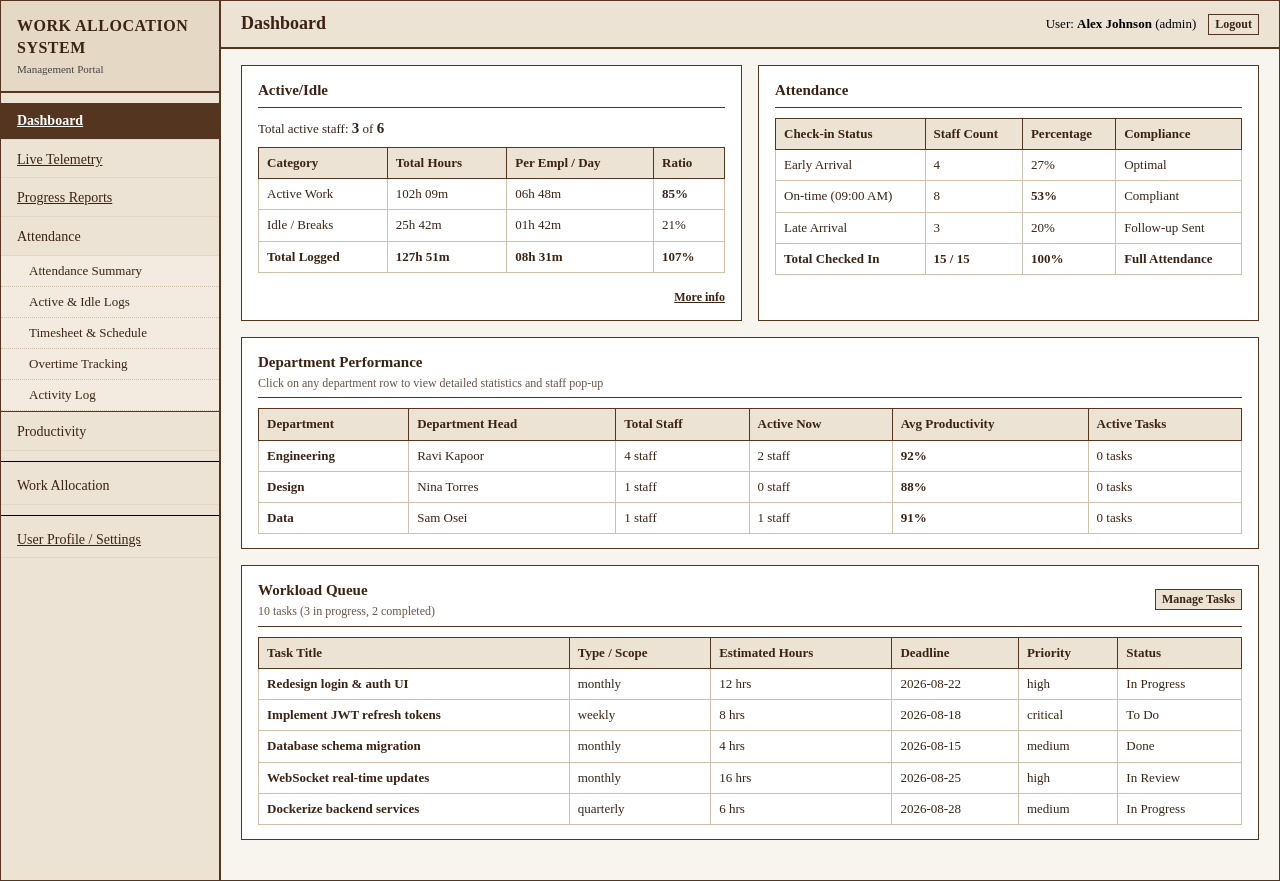
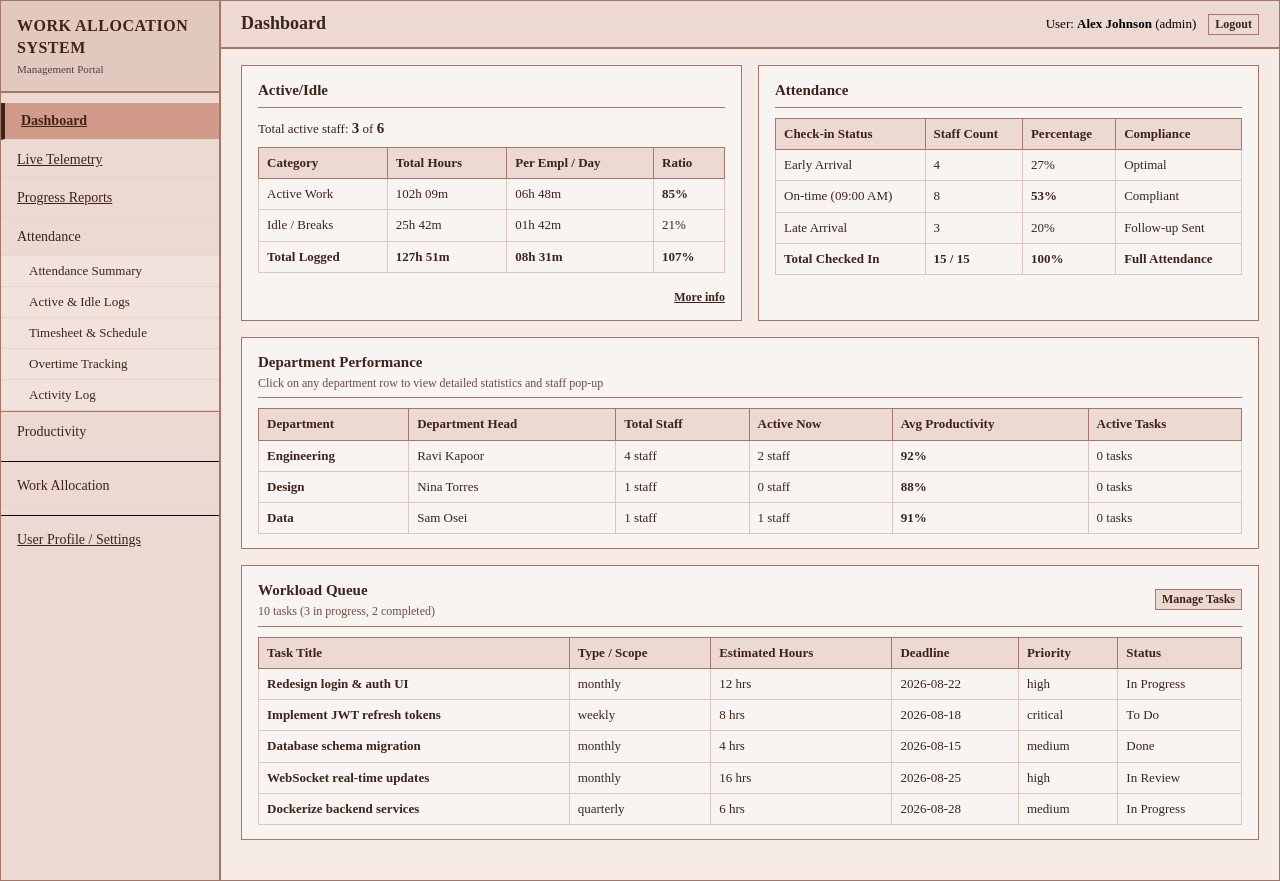
Before and after one commit to BhavyaJain-code/real-time-work-allocation-system, a React (Vite) app in the folder frontend/: page /login in a window 1280 px wide. Both pictures are taken after typing "name@example.com", "Sample123" into the empty fields and a click on the button "Sign In". Built offline with nearby package versions, Linux system fonts and the light colour scheme.

Commit message:
Update color palette to exact custom hex codes (#F7F4F1, #F6EBE7, #ECD9D2, #E0C5BB, #D29A89) with brown typography

```diff
--- a/frontend/src/index.css
+++ b/frontend/src/index.css
@@ -1,30 +1,35 @@
 /* =========================================================
-   BROWN & BEIGE CLASSIC MINIMALIST THEME
-   Typography: Times New Roman
+   CUSTOM PALETTE THEME
    Palette:
-     - Deep Warm Brown: #3b2314
-     - Mocha / Cocoa Brown: #543620
-     - Deep Accent Brown: #2a170a
-     - Soft Warm Beige (Page BG): #f8f4ee
-     - Light Cream Beige (Sidebar/Topbar/Headers): #ede3d4
-     - Warm Ivory Surface (Cards/Tables): #ffffff
-     - Sand / Tan Borders: #cfbfad
-     - Dark Border: #543620
+     - #F7F4F1: Surface & Card Background (Alabaster Cream)
+     - #F6EBE7: App Page Background (Soft Blush Beige)
+     - #ECD9D2: Sidebar / Topbar / Table Headers (Muted Rose Beige)
+     - #E0C5BB: Borders & Dividers (Dusty Rose Tan)
+     - #D29A89: Primary Buttons / Active Accents (Terracotta Rose)
+   Typography:
+     - Fonts: Times New Roman ('Times New Roman', Times, serif)
+     - Font Color: Deep Brown (#3E2319 / #5C3A2D)
    ========================================================= */
 
 :root {
-  --bg-page: #f8f4ee;
-  --bg-surface: #ffffff;
-  --bg-surface-tint: #ede3d4;
-  --bg-surface-subtle: #f3ece1;
-  --text-main: #3b2314;
-  --text-muted: #6b5344;
-  --border-dark: #543620;
-  --border-light: #cfbfad;
-  --border-subtle: #e3d7c8;
-  --primary-brown: #543620;
-  --primary-hover: #3a2010;
-  --secondary-bg: #ede3d4;
+  --palette-1: #F7F4F1;
+  --palette-2: #F6EBE7;
+  --palette-3: #ECD9D2;
+  --palette-4: #E0C5BB;
+  --palette-5: #D29A89;
+
+  --bg-page: #F6EBE7;
+  --bg-surface: #F7F4F1;
+  --bg-surface-tint: #ECD9D2;
+  --bg-surface-hover: #E8D3CB;
+  --text-main: #3E2319;
+  --text-muted: #6E4D40;
+  --border-dark: #A87667;
+  --border-light: #E0C5BB;
+  --border-subtle: #E8D4CC;
+  --primary-btn: #D29A89;
+  --primary-hover: #BF8573;
+  --secondary-bg: #ECD9D2;
 }
 
 * {
@@ -75,7 +80,7 @@ a:hover {
 }
 
 .wt-logo-box {
-  background-color: #e5d8c5;
+  background-color: #E2C9C0;
   padding: 14px 16px;
   border-bottom: 2px solid var(--border-dark);
   cursor: pointer;
@@ -112,21 +117,22 @@ a:hover {
 }
 
 .wt-menu-header:hover {
-  background-color: #dfceb7;
+  background-color: #DFCCC3;
 }
 
 .wt-menu-header.active {
-  background-color: var(--primary-brown);
-  color: #ffffff !important;
+  background-color: var(--primary-btn);
+  color: #3E2319 !important;
   font-weight: bold;
+  border-left: 4px solid #3E2319;
 }
 
 .wt-menu-header.active * {
-  color: #ffffff !important;
+  color: #3E2319 !important;
 }
 
 .wt-submenu {
-  background-color: #f3ebe0;
+  background-color: #F1E2DC;
   border-bottom: 1px solid var(--border-dark);
 }
 
@@ -141,13 +147,13 @@ a:hover {
 }
 
 .wt-submenu-item:hover {
-  background-color: #e2d2bd;
+  background-color: #E2C9C0;
   text-decoration: underline;
 }
 
 .wt-submenu-item.active {
-  background-color: var(--primary-brown);
-  color: #ffffff !important;
+  background-color: var(--primary-btn);
+  color: #3E2319 !important;
   font-weight: bold;
   text-decoration: none;
 }
@@ -273,7 +279,7 @@ a:hover {
 }
 
 /* =========================================================
-   DATA TABLES (Brown & Beige Academic Style)
+   DATA TABLES
    ========================================================= */
 .wt-table, table {
   width: 100%;
@@ -301,11 +307,11 @@ a:hover {
 }
 
 .wt-table tr:hover, table tr:hover {
-  background-color: #f7f1e7 !important;
+  background-color: #F1E5E0 !important;
 }
 
 .wt-table tr:hover td, table tr:hover td {
-  background-color: #f7f1e7 !important;
+  background-color: #F1E5E0 !important;
 }
 
 .wt-table-link {
@@ -316,11 +322,11 @@ a:hover {
 }
 
 .wt-table-link:hover {
-  color: var(--primary-brown);
+  color: #8C5343;
 }
 
 /* =========================================================
-   BUTTONS & CONTROLS (Brown & Beige)
+   BUTTONS & CONTROLS
    ========================================================= */
 .btn, button {
   display: inline-flex;
@@ -338,19 +344,19 @@ a:hover {
 }
 
 .btn:hover, button:hover {
-  background-color: var(--primary-brown);
-  color: #ffffff !important;
+  background-color: var(--primary-btn);
+  color: var(--text-main) !important;
 }
 
 .btn-primary {
-  background-color: var(--primary-brown);
-  color: #ffffff !important;
+  background-color: var(--primary-btn);
+  color: var(--text-main) !important;
   border: 1px solid var(--border-dark);
 }
 
 .btn-primary:hover {
   background-color: var(--primary-hover);
-  color: #ffffff !important;
+  color: var(--text-main) !important;
 }
 
 .btn-secondary {
@@ -360,8 +366,8 @@ a:hover {
 }
 
 .btn-secondary:hover {
-  background-color: var(--primary-brown);
-  color: #ffffff !important;
+  background-color: var(--primary-btn);
+  color: var(--text-main) !important;
 }
 
 .btn-sm {
@@ -397,8 +403,8 @@ a:hover {
 }
 
 .form-control:focus, input:focus, select:focus, textarea:focus {
-  border: 2px solid var(--primary-brown);
-  background-color: #fffefb;
+  border: 2px solid var(--border-dark);
+  background-color: #FFFFFF;
 }
 
 /* =========================================================
@@ -410,7 +416,7 @@ a:hover {
   left: 0;
   right: 0;
   bottom: 0;
-  background-color: rgba(46, 27, 14, 0.45);
+  background-color: rgba(62, 35, 25, 0.45);
   display: flex;
   align-items: center;
   justify-content: center;
@@ -425,7 +431,7 @@ a:hover {
   width: 100%;
   max-height: 90vh;
   overflow-y: auto;
-  box-shadow: 0 4px 20px rgba(46, 27, 14, 0.2);
+  box-shadow: 0 4px 20px rgba(62, 35, 25, 0.2);
 }
 
 .modal-header {
@@ -442,7 +448,7 @@ a:hover {
 }
 
 .modal-footer {
-  background-color: var(--bg-surface-subtle);
+  background-color: #F1E2DC;
   border-top: 1px solid var(--border-dark);
   padding: 10px 14px;
   display: flex;
@@ -451,7 +457,7 @@ a:hover {
 }
 
 /* =========================================================
-   PROGRESS REPORT BROWN & BEIGE STYLES
+   PROGRESS REPORT
    ========================================================= */
 .employee-report-sheet {
   background: var(--bg-surface) !important;
```
